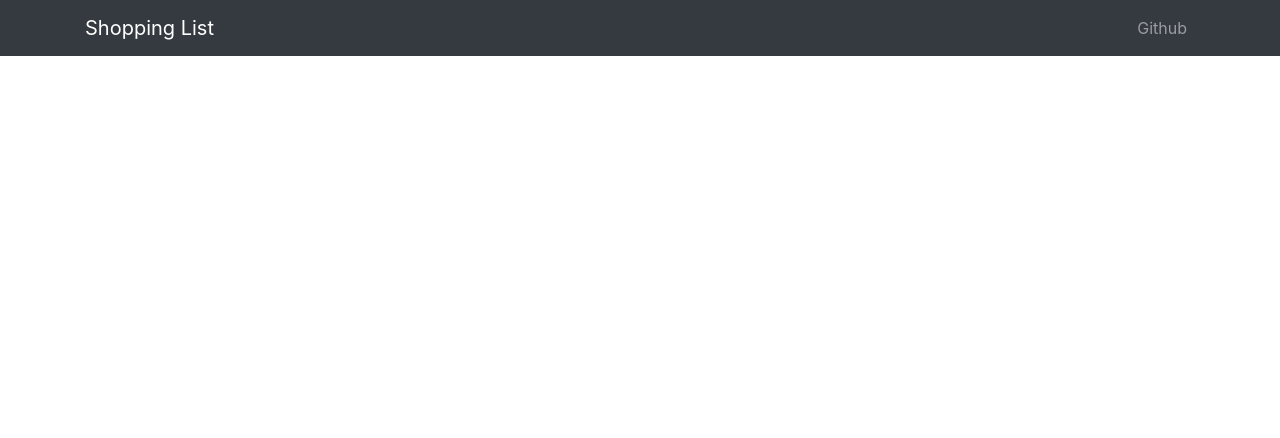
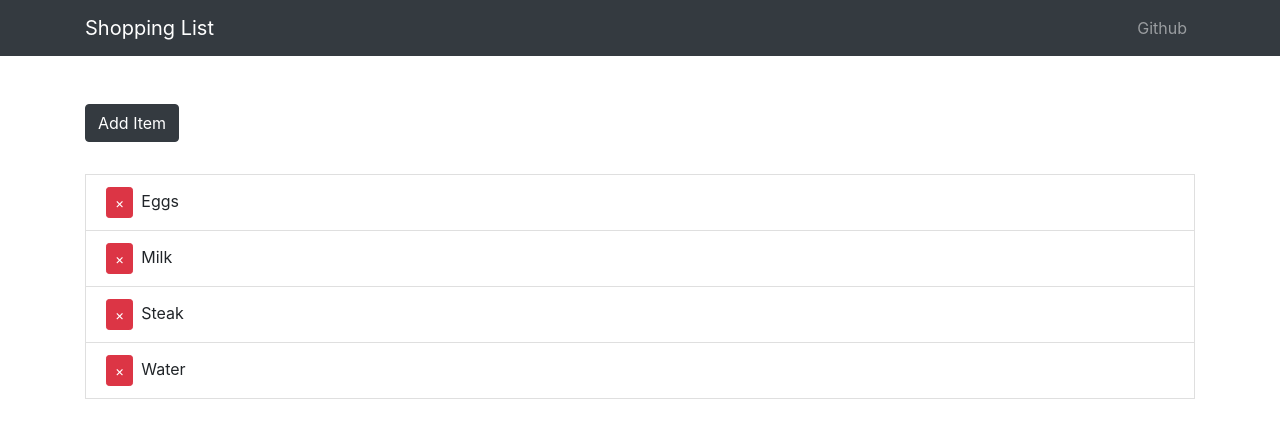
Before and after one commit to zhangzhhz/mern-shopping-list, a React (Create React App) app in the folder client/: page / in a window 1280 px wide. Shown: the top 438 px of the page. Built offline with nearby package versions, Linux system fonts and the light colour scheme.

Commit message:
completed shopping-list

```diff
--- a/client/src/App.css
+++ b/client/src/App.css
@@ -0,0 +1,18 @@
+.remove-btn {
+  margin-right: 0.5rem;
+}
+
+.fade-enter {
+  opacity: 0;
+}
+.fade-enter-active {
+  opacity: 1;
+  transition: opacity 1000ms ease-in;
+}
+.fade-exit {
+  opacity: 1;
+}
+.fade-exit-active {
+  opacity: 0;
+  transition: opacity 1000ms ease-in;
+}
--- a/client/src/App.js
+++ b/client/src/App.js
@@ -1,13 +1,17 @@
 import React from 'react';
 import AppNavbar from './components/AppNavbar';
+import ShoppingList from './components/ShoppingList';
 import 'bootstrap/dist/css/bootstrap.min.css';
 import './App.css';
 
 function App() {
   return (
-    <AppNavbar className="App">
-      <h1>Hello</h1>
-    </AppNavbar>
+    <div className='app'>
+      <AppNavbar className="App">
+        <h1>Hello</h1>
+      </AppNavbar>
+      <ShoppingList />
+    </div>
   );
 }
 
--- /dev/null
+++ b/client/src/components/ShoppingList.js
@@ -0,0 +1,59 @@
+import React, { useState } from 'react';
+import { Container, ListGroup, ListGroupItem, Button } from 'reactstrap';
+import { CSSTransition, TransitionGroup } from 'react-transition-group';
+import { v4 as uuid } from 'uuid';
+
+export default function ShoppingList(props) {
+  const [items, setItems] = useState(() => [
+    {
+      id: uuid(),
+      name: 'Eggs'
+    },
+    {
+      id: uuid(),
+      name: 'Milk'
+    },
+    {
+      id: uuid(),
+      name: 'Steak'
+    },
+    {
+      id: uuid(),
+      name: 'Water'
+    },
+  ]);
+
+    return (
+      <Container>
+        <Button
+          color='dark'
+          style={{marginBottom: '2rem'}}
+          onClick={() => {
+            const name = prompt("Enter Item");
+            if (name) {
+              setItems([...items, {id: uuid(), name}]);
+            }
+          }}
+        >Add Item</Button>
+        <ListGroup>
+          <TransitionGroup>
+            {items.map(({id, name}) => (
+              <CSSTransition key={id} timeout={500} classNames="fade">
+                <ListGroupItem>
+                  <Button
+                    className="remove-btn"
+                    color="danger"
+                    size="sm"
+                    onClick={() => {
+                      setItems(items.filter(item => item.id !== id))
+                    }}
+                  >&times;</Button>
+                  {name}
+                </ListGroupItem>
+              </CSSTransition>
+            ))}
+          </TransitionGroup>
+        </ListGroup>
+      </Container>
+    );
+}
```
